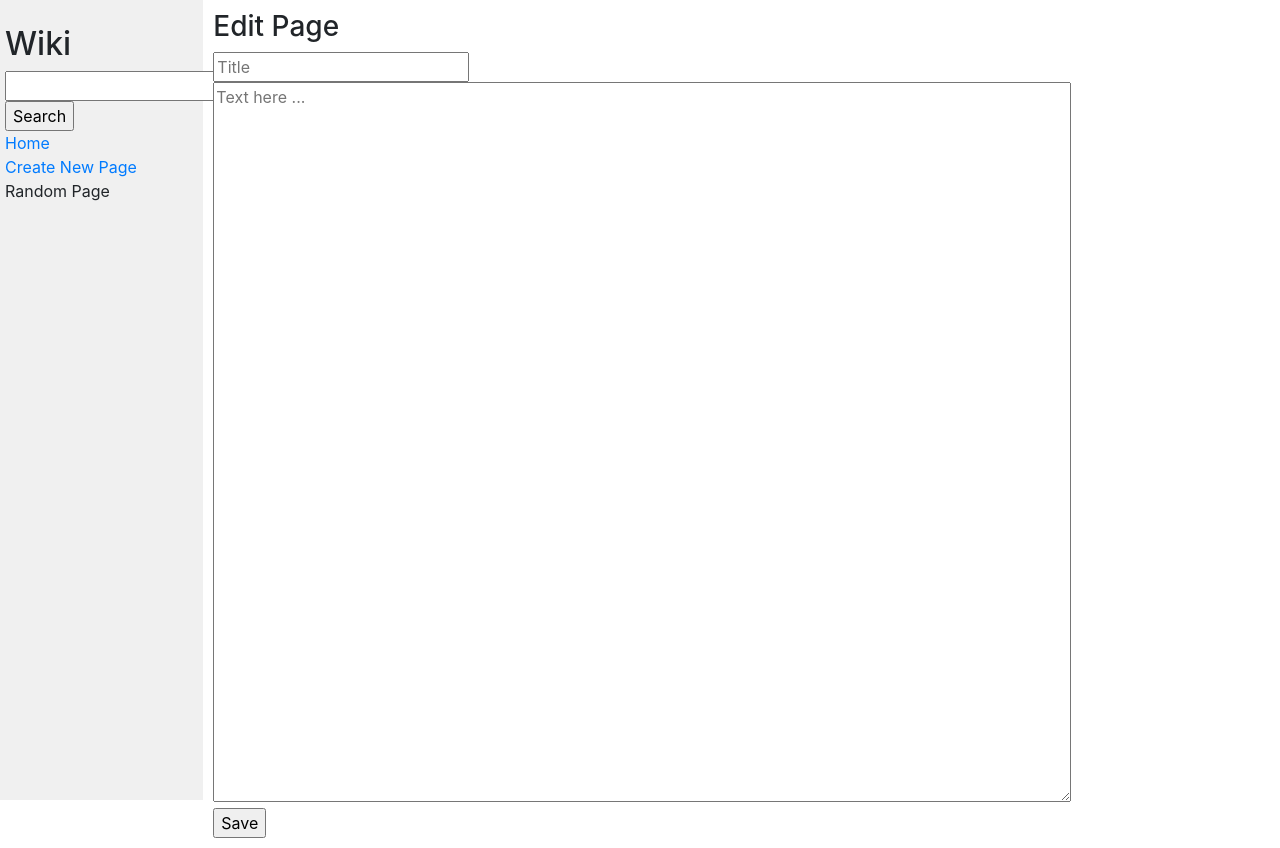
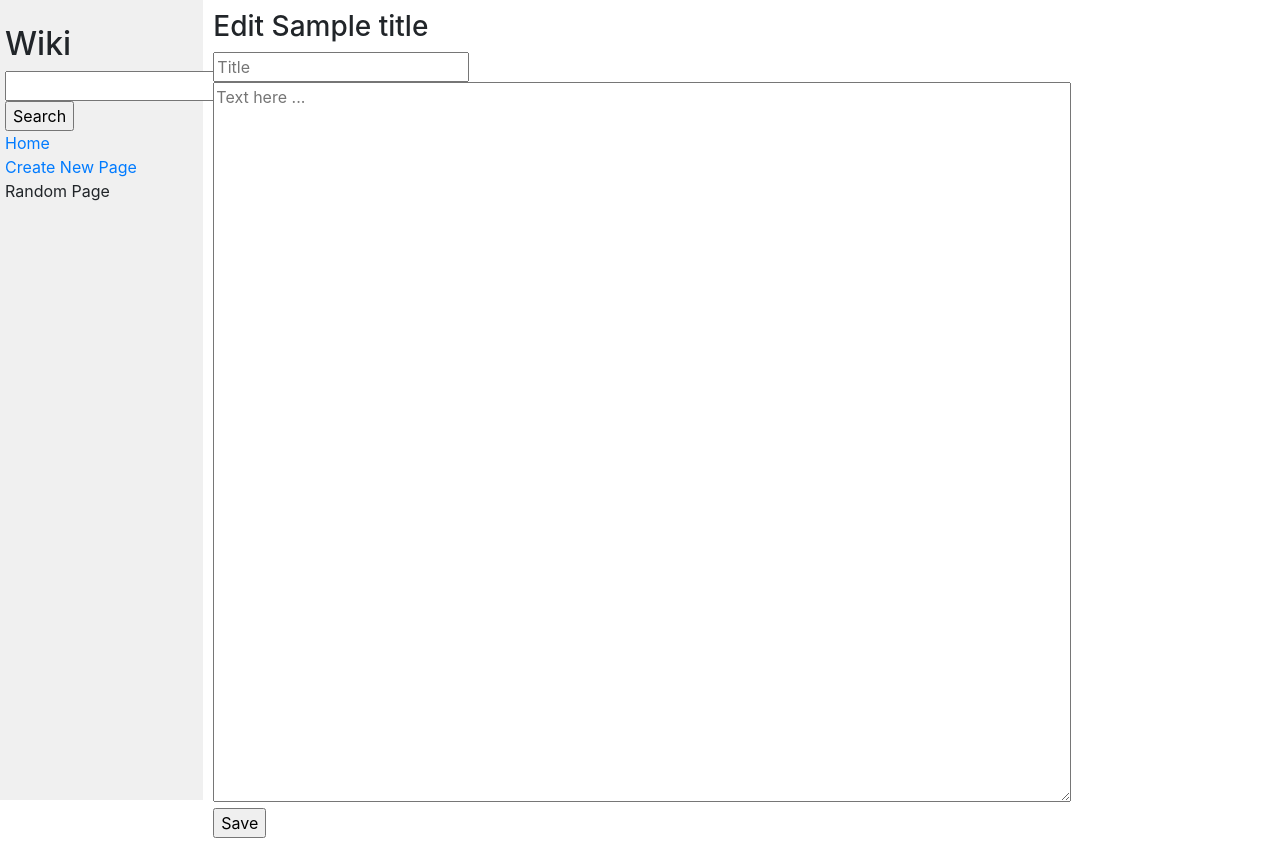
Before and after one commit to rizkisenjani/wiki, a Django app: template encyclopedia/templates/encyclopedia/editpage.html in a window 1280 px wide. Run offline with Django 3.2, Linux system fonts and the light colour scheme; tables that the repository leaves empty hold one stand-in row (values such as "Sample post"); the template is opened without the code that fills it: values that come from a table or form of the project are taken from there, most other values are stand-ins (such as "Sample title", 1, 10 or a date in 2020); some libraries are stand-ins or nearby versions.

Commit message:
Editing block body on editpage.html

```diff
--- a/encyclopedia/templates/encyclopedia/editpage.html
+++ b/encyclopedia/templates/encyclopedia/editpage.html
@@ -5,7 +5,7 @@
 {% endblock %}
 
 {% block body %}
-    <h3>Edit Page</h3>
+    <h3>Edit {{ title}}</h3>
     <form action="{% url 'edit_page' %}" method='post'>
         {% csrf_token %}
         {{ new_page_form.title }}
```
